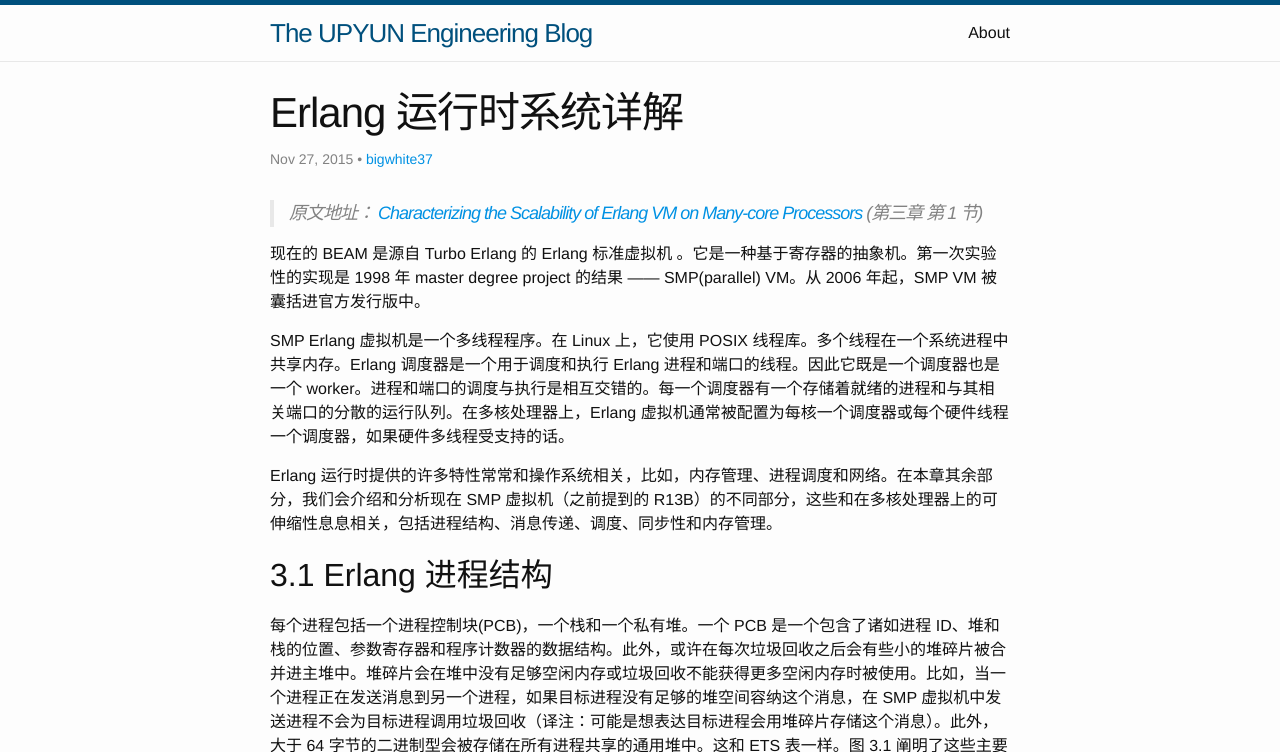
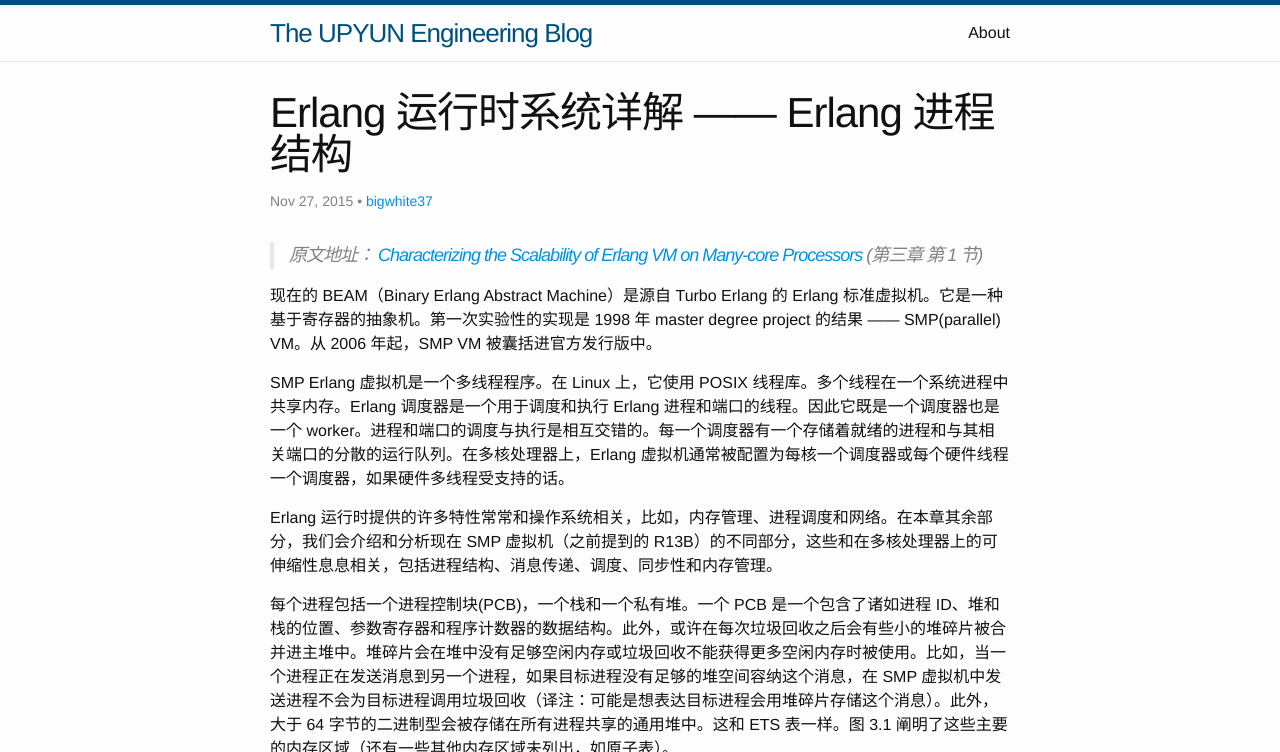
Before and after one commit to upyun/upyun.github.io, a Jekyll site: the page built from _posts/2015-11-27-erlang-runtime-system.markdown, in a window 1280 px wide and 900 px high, cut to the strip 0-752 px from the top of the window. Built offline with Jekyll 4.4.1, drawn with Linux system fonts in a browser that asks for light colours; comment, search, counter and statistics services are not loaded.

Commit message:
Update 2015-11-27-erlang-runtime-system.markdown
fix article structure

```diff
--- a/_posts/2015-11-27-erlang-runtime-system.markdown
+++ b/_posts/2015-11-27-erlang-runtime-system.markdown
@@ -1,19 +1,17 @@
 ---
 layout: post
-title: Erlang 运行时系统详解
+title: Erlang 运行时系统详解 —— Erlang 进程结构
 author: bigwhite37
 comments: true
 ---
 
 > 原文地址： [Characterizing the Scalability of Erlang VM on Many-core Processors](http://kth.diva-portal.org/smash/get/diva2:392243/FULLTEXT01) (第三章 第 1 节)
 
-现在的 BEAM 是源自 Turbo Erlang 的 Erlang 标准虚拟机 。它是一种基于寄存器的抽象机。第一次实验性的实现是 1998 年 master degree project 的结果 —— SMP(parallel) VM。从 2006 年起，SMP VM 被囊括进官方发行版中。
+现在的 BEAM（Binary Erlang Abstract Machine）是源自 Turbo Erlang 的 Erlang 标准虚拟机。它是一种基于寄存器的抽象机。第一次实验性的实现是 1998 年 master degree project 的结果 —— SMP(parallel) VM。从 2006 年起，SMP VM 被囊括进官方发行版中。
 
 SMP Erlang 虚拟机是一个多线程程序。在 Linux 上，它使用 POSIX 线程库。多个线程在一个系统进程中共享内存。Erlang 调度器是一个用于调度和执行 Erlang 进程和端口的线程。因此它既是一个调度器也是一个 worker。进程和端口的调度与执行是相互交错的。每一个调度器有一个存储着就绪的进程和与其相关端口的分散的运行队列。在多核处理器上，Erlang 虚拟机通常被配置为每核一个调度器或每个硬件线程一个调度器，如果硬件多线程受支持的话。
 
 Erlang 运行时提供的许多特性常常和操作系统相关，比如，内存管理、进程调度和网络。在本章其余部分，我们会介绍和分析现在 SMP 虚拟机（之前提到的 R13B）的不同部分，这些和在多核处理器上的可伸缩性息息相关，包括进程结构、消息传递、调度、同步性和内存管理。
-
-## 3.1 Erlang 进程结构
 
 每个进程包括一个进程控制块(PCB)，一个栈和一个私有堆。一个 PCB 是一个包含了诸如进程 ID、堆和栈的位置、参数寄存器和程序计数器的数据结构。此外，或许在每次垃圾回收之后会有些小的堆碎片被合并进主堆中。堆碎片会在堆中没有足够空闲内存或垃圾回收不能获得更多空闲内存时被使用。比如，当一个进程正在发送消息到另一个进程，如果目标进程没有足够的堆空间容纳这个消息，在 SMP 虚拟机中发送进程不会为目标进程调用垃圾回收（译注：可能是想表达目标进程会用堆碎片存储这个消息）。此外，大于 64 字节的二进制型会被存储在所有进程共享的通用堆中。这和 ETS 表一样。图 3.1 阐明了这些主要的内存区域（还有一些其他内存区域未列出，如原子表）。
 
```
